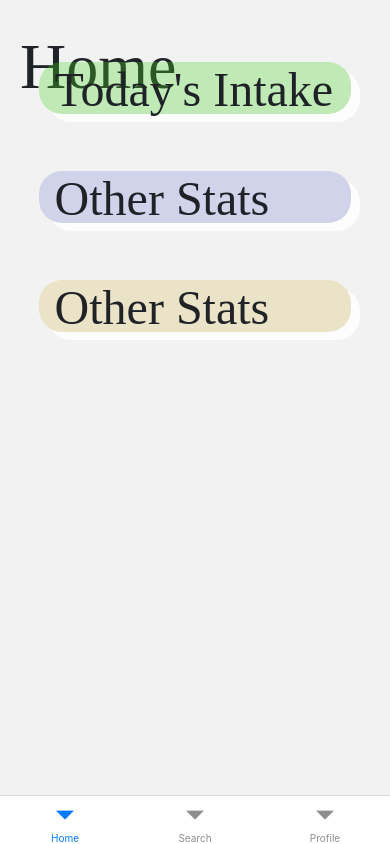
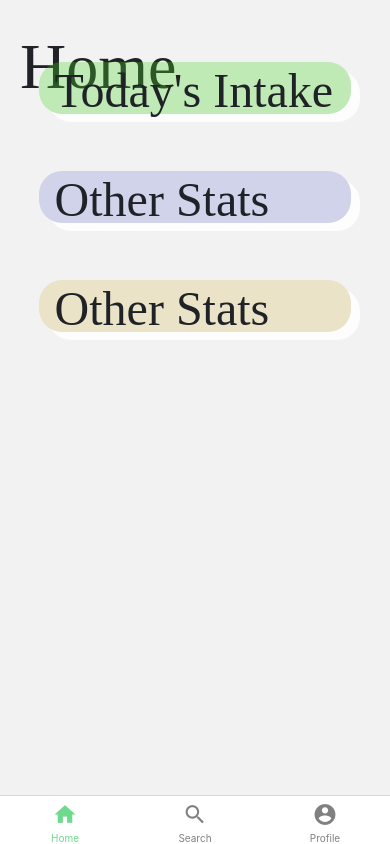
Before and after one commit to amfaller/BU-EC463-MiniProject, a React Native app: screen /Home in a window 390 px wide. Built offline with nearby package versions, Linux system fonts and the light colour scheme.

Commit message:
Add icons to TabBar

```diff
--- a/App.js
+++ b/App.js
@@ -3,10 +3,12 @@ import { StatusBar } from 'react-native';
 import { NavigationContainer } from '@react-navigation/native'
 import { createBottomTabNavigator } from '@react-navigation/bottom-tabs';
 import RNBootSplash from "react-native-bootsplash";
+import Icon from 'react-native-vector-icons/MaterialIcons';
 
 import HomeSreen from './screens/home';
 import SearchScreen from './screens/search';
 import ProfileScreen from './screens/profile';
+import { getThemeColor } from './components/utils'
 
 const Tab = createBottomTabNavigator();
 
@@ -28,9 +30,27 @@ export default function App() {
         translucent
         backgroundColor="transparent"
         barStyle="dark-content"
-        />
+      />
 
-      <Tab.Navigator screenOptions={{ headerShown: false }}>
+      <Tab.Navigator
+        screenOptions={({ route }) => ({
+          tabBarIcon: ({ color, size }) => {
+            let iconName;
+
+            if (route.name === 'Home') {
+              iconName = 'home';
+            } else if (route.name === 'Search') {
+              iconName = 'search';
+            } else if (route.name === 'Profile') {
+              iconName = 'account-circle';
+            }
+
+            return <Icon name={iconName} size={size} color={color} />;
+          },
+          tabBarActiveTintColor: '#6FD98E',
+          tabBarInactiveTintColor: 'gray',
+          headerShown: false
+        })}>
         <Tab.Screen name="Home" component={HomeSreen} />
         <Tab.Screen name="Search" component={SearchScreen} />
         <Tab.Screen name="Profile" component={ProfileScreen} />
--- a/package.json
+++ b/package.json
@@ -16,8 +16,10 @@
     "react": "17.0.2",
     "react-native": "0.65.1",
     "react-native-bootsplash": "^3.2.5",
+    "react-native-ionicons": "^4.6.5",
     "react-native-safe-area-context": "^3.3.2",
-    "react-native-screens": "^3.7.1"
+    "react-native-screens": "^3.7.1",
+    "react-native-vector-icons": "^8.1.0"
   },
   "devDependencies": {
     "@babel/core": "^7.12.9",
--- a/styles/fonts.js
+++ b/styles/fonts.js
@@ -13,7 +13,7 @@ const fonts = StyleSheet.create({
         lineHeight: 50,
 
         left: '5%',
-        top: '5%',
+        top: '8%',
     }
 });
 
```
Also changed, not shown: 8 other files (tests, documents, lock files or other folders).
